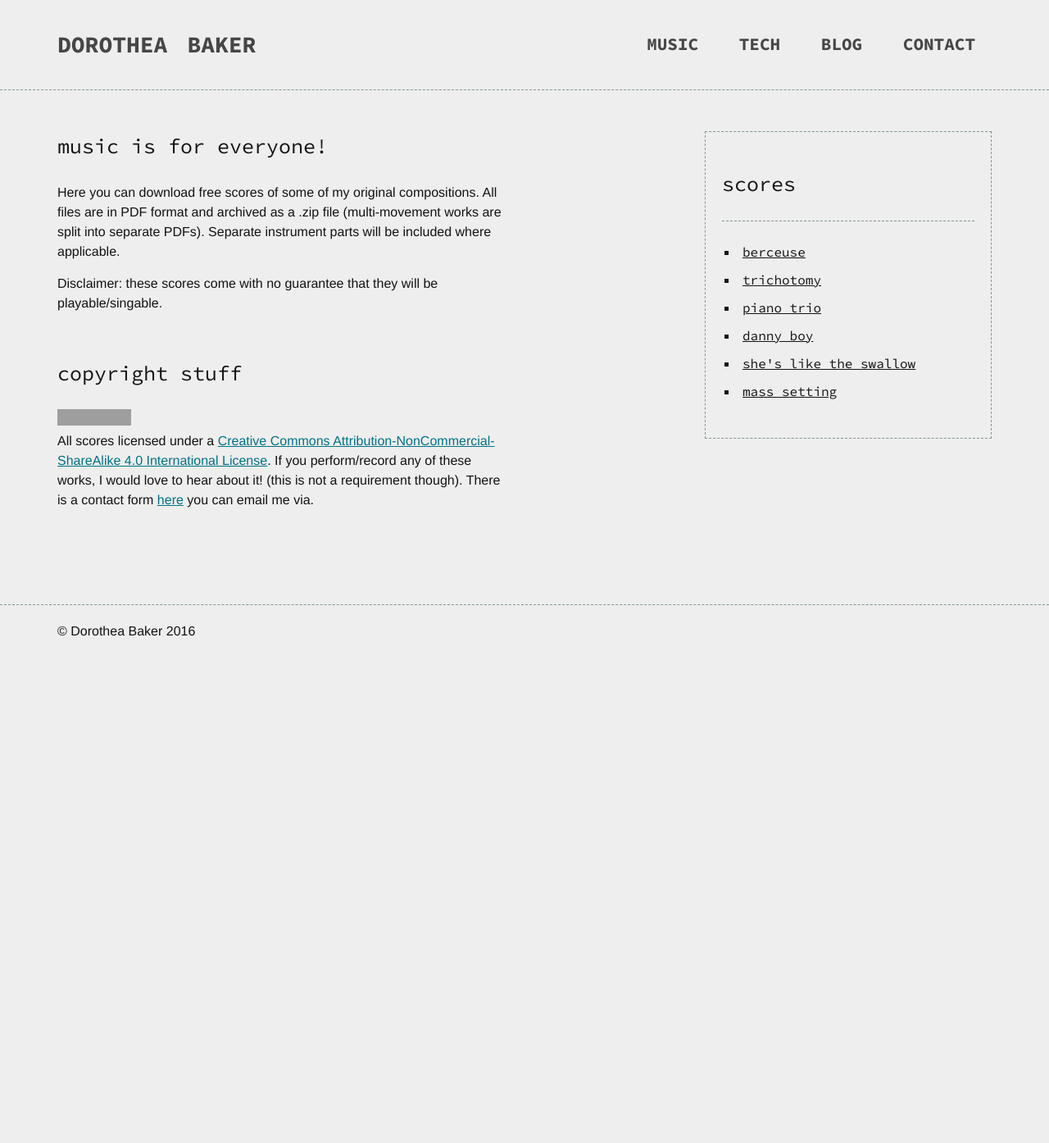
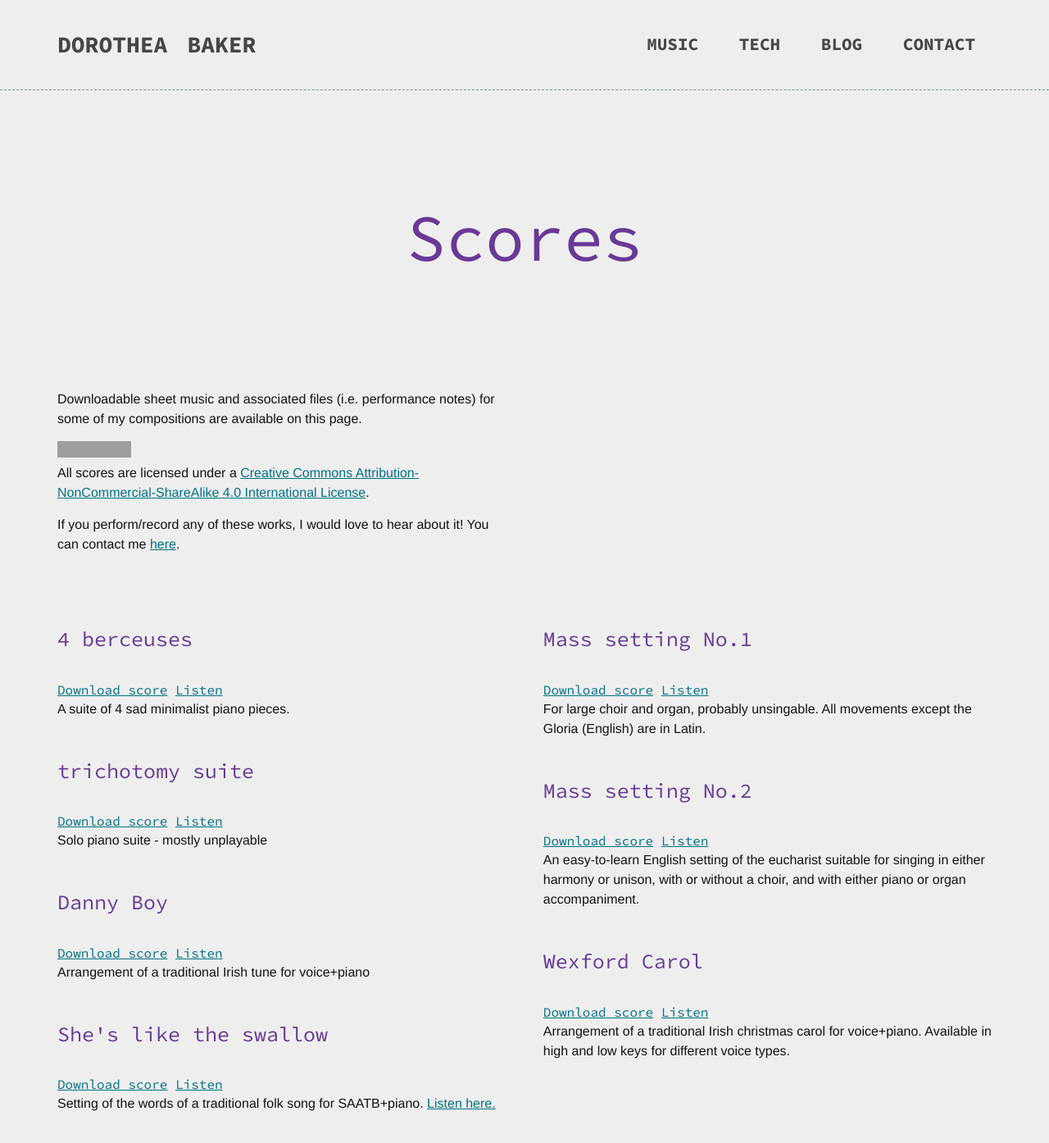
Before and after one commit to d-baker/navsite, a Jekyll site: the page built from scores.html, in a window 1280 px wide and 1400 px high. Shown: the top 1394 px of the window at 82% size. Built offline with Jekyll 4.4.1, drawn with Linux system fonts in a browser that asks for light colours; grey boxes are pictures that could not be loaded.

Commit message:
beginning to reinstate scores page

```diff
--- a/_data/scores.yml
+++ b/_data/scores.yml
@@ -1,23 +1,36 @@
-- title: berceuse
-  url: http://memoriata.com/assets/scores/Dorothea-Baker-Berceuse.zip
-  description: minimalist piano music
+col1:
+  - title: 4 berceuses
+    url:
+    listen: https://dbaker.bandcamp.com/album/berceuses
+    description: A suite of 4 sad minimalist piano pieces.
 
-- title: trichotomy
-  url: http://memoriata.com/assets/scores/Dorothea-Baker-Trichotomy.zip
-  description: solo piano suite
+  - title: trichotomy suite
+    url:
+    listen:
+    description: Solo piano suite - mostly unplayable
 
-- title: piano trio
-  url: http://memoriata.com/assets/scores/Dorothea-Baker-E-minor-Piano-Trio.zip
-  description: minimalist chamber music
+  - title: Danny Boy
+    url:
+    listen: music/audio/originalcomps/Danny_Boy.html
+    description: Arrangement of a traditional Irish tune for voice+piano
 
-- title: danny boy
-  url: http://memoriata.com/assets/scores/Dorothea-Baker-Danny-Boy.zip
-  description: voice+piano
+  - title: She's like the swallow
+    url:
+    listen: music/video/originalcomps/Shes_like_the_swallow.html
+    description: Setting of the words of a traditional folk song for SAATB+piano. <a href="">Listen here.</a>
 
-- title: she's like the swallow
-  url: http://memoriata.com/assets/scores/Dorothea-Baker-She%27s-Like-The-Swallow.zip
-  description: SAATB+piano
+col2:
+  - title: Mass setting No.1
+    url:
+    listen:
+    description: For large choir and organ, probably unsingable. All movements except the Gloria (English) are in Latin.
 
-- title: mass setting
-  url: http://memoriata.com/assets/scores/Dorothea-Baker-Mass-Setting.zip
-  description: for large choir
+  - title: Mass setting No.2
+    url:
+    listen:
+    description: An easy-to-learn English setting of the eucharist suitable for singing in either harmony or unison, with or without a choir, and with either piano or organ accompaniment.
+
+  - title: Wexford Carol
+    url:
+    listen:
+    description: Arrangement of a traditional Irish christmas carol for voice+piano. Available in high and low keys for different voice types.
--- a/scores.html
+++ b/scores.html
@@ -3,32 +3,34 @@
 layout: default
 permalink: /music/scores/
 ---
-<div class="sidebar" id="downloads">
-    <h1>scores</h1>
 
-    <ul>
-        {% for score in site.data.scores %}
-            <li>
-                <!--
-                <p class="tooltip">{{score.description}}</p>
-                -->
-                <a href="{{score.url}}">{{score.title}}</a>
-            </li>
-        {% endfor %}
-    </ul>
+<h1 class="pg-title avpg"><a href="{{page.url}}">Scores</a></h1>
 
+<div class="textblock">
+	<p>Downloadable sheet music and associated files (i.e. performance notes) for some of my compositions are available on this page.</p>
+	<p>
+	<a rel="license" href="http://creativecommons.org/licenses/by-nc-sa/4.0/deed.en_GB"><img alt="Creative Commons Licence" style="border-width:0" src="http://i.creativecommons.org/l/by-nc-sa/4.0/88x31.png" /></a><br />All scores are licensed under a <a rel="license" href="http://creativecommons.org/licenses/by-nc-sa/4.0/deed.en_GB">Creative Commons Attribution-NonCommercial-ShareAlike 4.0 International License</a>.
+	</p>
+	<p>
+	If you perform/record any of these works, I would love to hear about it! You can contact me <a href="contact.html">here</a>.
+	</p>
 </div>
 
-<div class="textblock" id="scores">
-    <h1>music is for everyone!</h1>
-    <p>Here you can download free scores of some of my original compositions. All files are in PDF format and archived as a .zip file (multi-movement works are split into separate PDFs). Separate instrument parts will be included where applicable.</p>
-    <p><b>Disclaimer:</b> these scores come with no guarantee that they will be playable/singable.</p>
+<div class="scorelist">
+    {% for category in site.data.scores %}
+
+    	<div class="{{ category[0] }}">
+		    {% for score in category[1] %}
+		    	<article class="score">
+			    	<h2 class="avpg">{{ score.title }}</h3>
+			    	<a class="scorelink" href="{{score.url}}">Download score</a>
+			        <a class="scorelink" href="{{score.listen}}">Listen</a>
+			    	<p class="descrip">{{ score.description }}</p>
+		    	</article>
+		    {% endfor %}
+	    </div>
+
+	{% endfor %}
 </div>
 
-<div class="textblock" id="copyright">
-    <h1>copyright stuff</h1>
-    <p>
-<a rel="license" href="http://creativecommons.org/licenses/by-nc-sa/4.0/deed.en_GB"><img alt="Creative Commons Licence" style="border-width:0" src="http://i.creativecommons.org/l/by-nc-sa/4.0/88x31.png" /></a><br />All scores licensed under a <a rel="license" href="http://creativecommons.org/licenses/by-nc-sa/4.0/deed.en_GB">Creative Commons Attribution-NonCommercial-ShareAlike 4.0 International License</a>.
-If you perform/record any of these works, I would love to hear about it! (this is not a requirement though). There is a contact form <a href="http://dorotheabaker.weebly.com/contact.html">here</a> you can email me via.
-    </p>
-</div>
+{% include back-to-top.html %}
```
